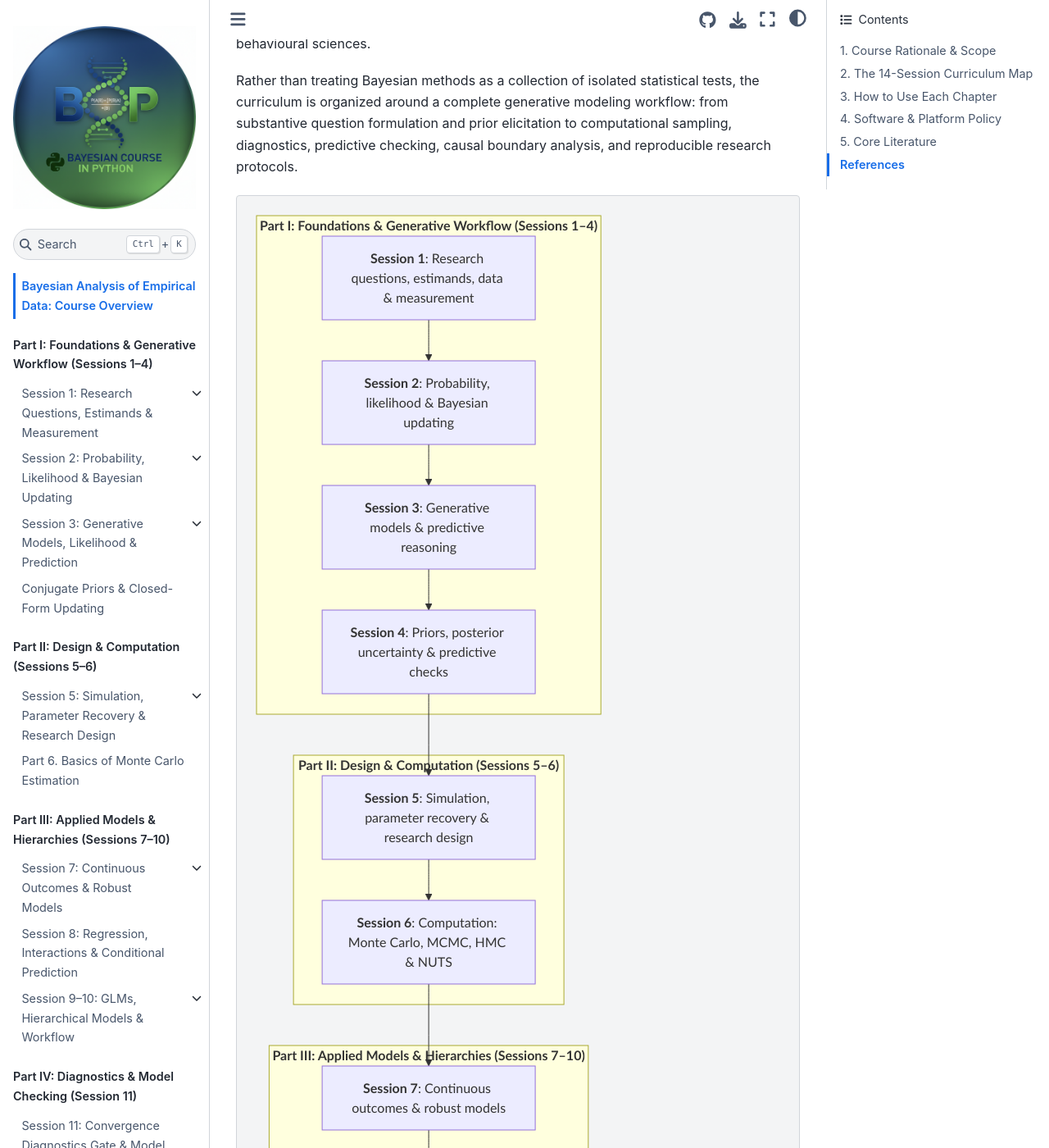
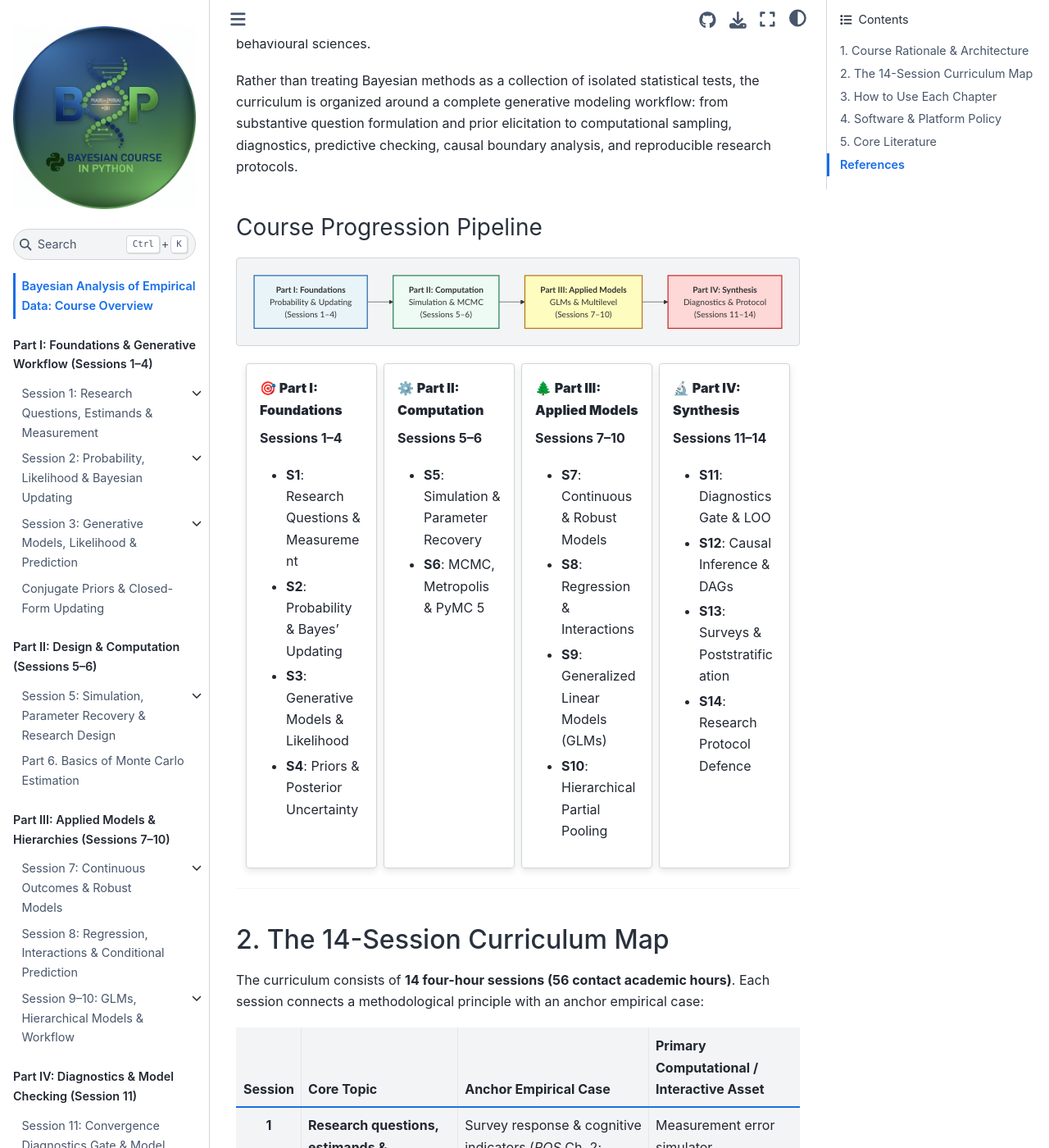
Before and after one commit to iknyazeva/bayes-cogsci-book, a Jupyter Book: the page built from 0.Course_overview.md, in a window 1280 px wide and 1400 px high, scrolled down 301 px. Shown: the whole window at 82% size. Built offline with Jupyter Book 1.0.4 settings and Sphinx 7.4.7 and the Sphinx Book theme 1.1.4, drawn with Linux system fonts in a browser that asks for light colours; cross-references to code outside the pages are shown as plain code; some of the changed text lies outside the part shown.

Commit message:
Enhance Course Overview readability with Sphinx-Design cards and simplified high-contrast pipeline

````diff
--- a/0.Course_overview.md
+++ b/0.Course_overview.md
@@ -1,38 +1,63 @@
 # Bayesian Analysis of Empirical Data: Course Overview
 
-## 1. Course Rationale & Scope
+## 1. Course Rationale & Architecture
 
 Welcome to **Bayesian Analysis of Empirical Data**. This course develops Bayesian statistics as a rigorous, practical language for modeling uncertainty, preserving multilevel structure, and drawing principled inferences from empirical data across the social, cognitive, and behavioural sciences.
 
 Rather than treating Bayesian methods as a collection of isolated statistical tests, the curriculum is organized around a complete generative modeling workflow: from substantive question formulation and prior elicitation to computational sampling, diagnostics, predictive checking, causal boundary analysis, and reproducible research protocols.
 
+### Course Progression Pipeline
+
 ```{mermaid}
-flowchart TD
-    subgraph Part1["<b>Part I: Foundations & Generative Workflow (Sessions 1–4)</b>"]
-        S1["<b>Session 1</b>: Research questions, estimands, data & measurement"] --> S2["<b>Session 2</b>: Probability, likelihood & Bayesian updating"]
-        S2 --> S3["<b>Session 3</b>: Generative models & predictive reasoning"]
-        S3 --> S4["<b>Session 4</b>: Priors, posterior uncertainty & predictive checks"]
-    end
+graph LR
+    P1["<b>Part I: Foundations</b><br>Probability & Updating<br>(Sessions 1–4)"]
+    --> P2["<b>Part II: Computation</b><br>Simulation & MCMC<br>(Sessions 5–6)"]
+    --> P3["<b>Part III: Applied Models</b><br>GLMs & Multilevel<br>(Sessions 7–10)"]
+    --> P4["<b>Part IV: Synthesis</b><br>Diagnostics & Protocol<br>(Sessions 11–14)"]
 
-    subgraph Part2["<b>Part II: Design & Computation (Sessions 5–6)</b>"]
-        S4 --> S5["<b>Session 5</b>: Simulation, parameter recovery & research design"]
-        S5 --> S6["<b>Session 6</b>: Computation: Monte Carlo, MCMC, HMC & NUTS"]
-    end
+    style P1 fill:#e8f4f8,stroke:#2b6cb0,stroke-width:2px
+    style P2 fill:#edfbf4,stroke:#2f855a,stroke-width:2px
+    style P3 fill:#fefcbf,stroke:#b7791f,stroke-width:2px
+    style P4 fill:#fed7d7,stroke:#c53030,stroke-width:2px
+```
 
-    subgraph Part3["<b>Part III: Applied Models & Hierarchies (Sessions 7–10)</b>"]
-        S6 --> S7["<b>Session 7</b>: Continuous outcomes & robust models"]
-        S7 --> S8["<b>Session 8</b>: Regression, interactions & conditional prediction"]
-        S8 --> S9["<b>Session 9</b>: Generalized linear models (Binary, Count, Ordinal)"]
-        S9 --> S10["<b>Session 10</b>: Hierarchical models & partial pooling"]
-    end
+::::{grid} 1 2 2 4
+:gutter: 2
 
-    subgraph Part4["<b>Part IV: Checking, Causality & Protocol (Sessions 11–14)</b>"]
-        S10 --> S11["<b>Session 11</b>: Diagnostics gate, PPCs & LOO model comparison"]
-        S11 --> S12["<b>Session 12</b>: Causal inference, DAGs & identification limits"]
-        S12 --> S13["<b>Session 13</b>: Missing data, surveys, poststratification & generalization"]
-        S13 --> S14["<b>Session 14</b>: Complete empirical analysis & research protocol defence"]
-    end
-```
+:::{grid-item-card} 🎯 **Part I: Foundations**
+:class-header: bg-light
+**Sessions 1–4**
+* **S1**: Research Questions & Measurement
+* **S2**: Probability & Bayes' Updating
+* **S3**: Generative Models & Likelihood
+* **S4**: Priors & Posterior Uncertainty
+:::
+
+:::{grid-item-card} ⚙️ **Part II: Computation**
+:class-header: bg-light
+**Sessions 5–6**
+* **S5**: Simulation & Parameter Recovery
+* **S6**: MCMC, Metropolis & PyMC 5
+:::
+
+:::{grid-item-card} 🌲 **Part III: Applied Models**
+:class-header: bg-light
+**Sessions 7–10**
+* **S7**: Continuous & Robust Models
+* **S8**: Regression & Interactions
+* **S9**: Generalized Linear Models (GLMs)
+* **S10**: Hierarchical Partial Pooling
+:::
+
+:::{grid-item-card} 🔬 **Part IV: Synthesis**
+:class-header: bg-light
+**Sessions 11–14**
+* **S11**: Diagnostics Gate & LOO
+* **S12**: Causal Inference & DAGs
+* **S13**: Surveys & Poststratification
+* **S14**: Research Protocol Defence
+:::
+::::
 
 ---
 
````
